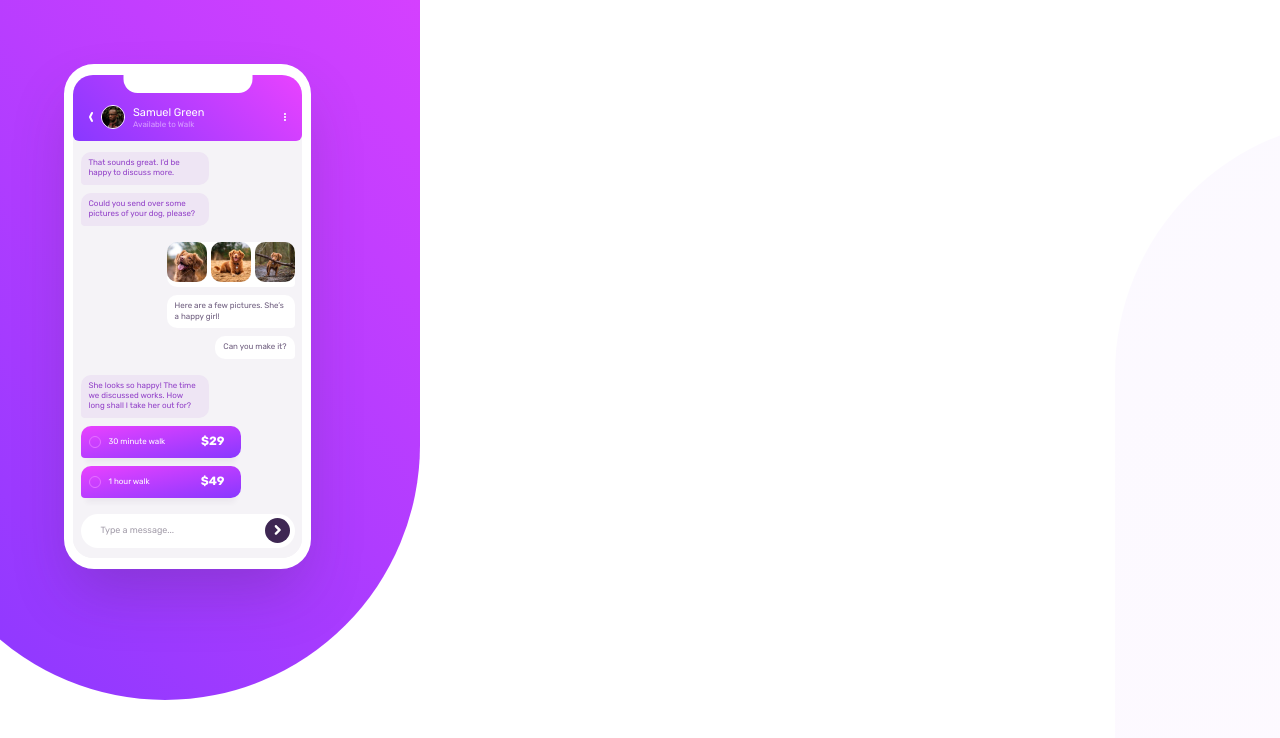
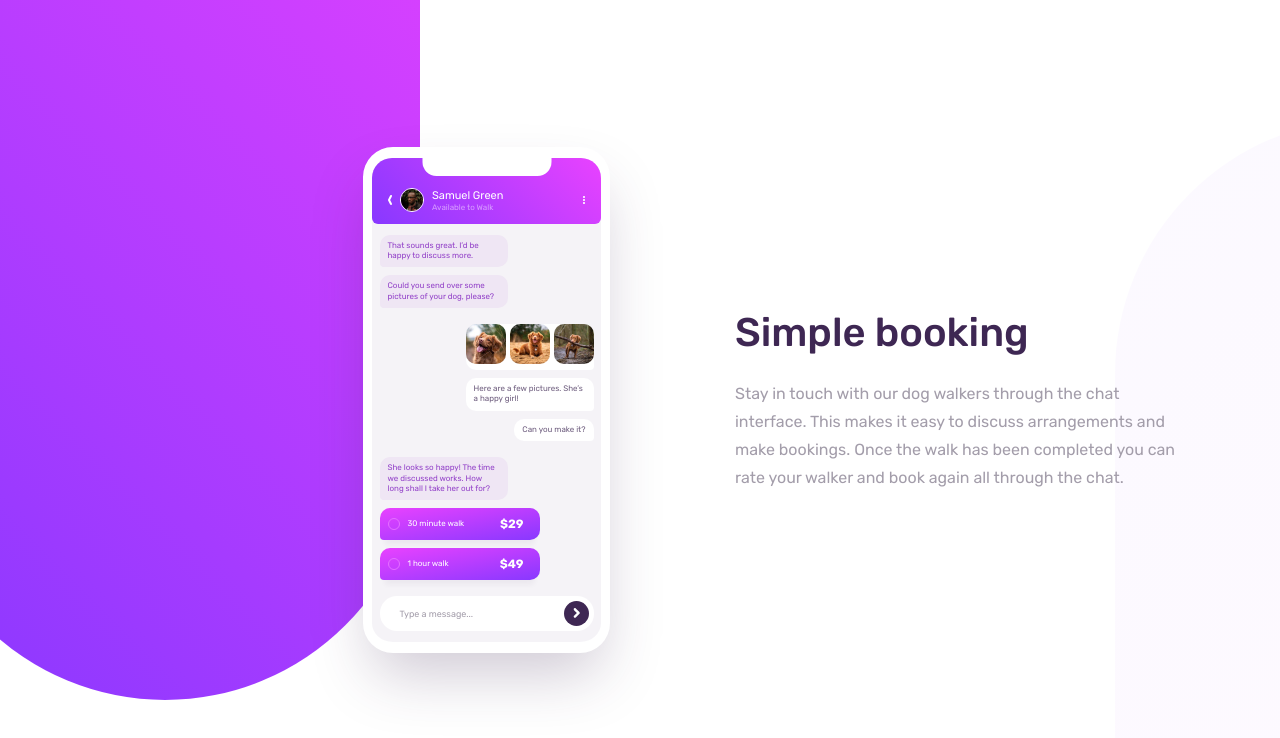
Before and after one commit to uiftikhar/fe-mentor-chat-app, a plain HTML site: page index.html in a window 1280 px wide. Drawn offline with Linux system fonts and the light colour scheme.

Commit message:
responsive design done

```diff
--- a/app/scss/_hero.scss
+++ b/app/scss/_hero.scss
@@ -3,6 +3,10 @@
   height: 100vh;
   width: 100vw;
   overflow: hidden;
+  @include breakpoint-up(large) {
+    display: flex;
+    align-items: center;
+  }
   &::before {
     z-index: -1;
     content: '';
@@ -42,4 +46,27 @@
       top: 7.4375rem;
     }
   }
+
+  &__text {
+    text-align: center;
+    margin: 0rem 2rem 4rem 2rem;
+    @include breakpoint-up(large) {
+      width: 27.8125rem;
+      margin: 0;
+      text-align: left;
+    }
+    > h1 {
+      font-size: 2.5rem;
+      font-weight: 500;
+      line-height: 2.9375rem;
+      color: $veryDarkDesaturatedViolet;
+      margin-bottom: 1.5rem;
+    }
+    > p {
+      font-size: 1rem;
+      font-weight: normal;
+      line-height: 1.75rem;
+      color: $darkGrayishViolet;
+    }
+  }
 }
--- a/app/scss/_mobile-mock.scss
+++ b/app/scss/_mobile-mock.scss
@@ -1,79 +1,78 @@
 .mobile {
-  position: relative;
+  display: inline-block;
+  background-color: $lightGrayishViolet;
   width: 15.4375rem;
-  height: 31.5625rem;
-  background-color: $lightGrayishViolet;
-  border: 11px solid $white;
-  border-right-width: 9.5px;
-  border-left-width: 9.5px;
-  margin-top: 4rem;
-  margin-left: 4rem;
+  border: 0.6875rem solid $white;
+  border-right-width: 0.59375rem;
+  border-left-width: 0.59375rem;
   border-radius: 1.875rem;
+  margin: 4rem;
   box-shadow: 0rem 1.875rem 3.75rem -0.625rem rgba(62, 39, 83, 0.251202);
+  @include breakpoint-up(large) {
+    margin: 9.25rem 7.8125rem 9.25rem 22.6875rem;
+  }
   &__conversation-wrapper {
     position: relative;
     height:calc(100% - 4.125rem);
-    background-color: $lightGrayishViolet;
     border-bottom-left-radius: 1.25rem;
     border-bottom-right-radius: 1.25rem;
-    padding: 11px 7.5px;
+    padding: 0.6875rem 0.46875rem;
 
     &-message {
-      border-radius: 10px 10px 10px 4px;
-      max-width: 128px;
       width: max-content;
+      border-radius: 0.625rem 0.625rem 0.625rem 0.25rem;
       p {
-        font-size: 8px;
-        padding: 6px 8px;
+        font-size: 0.5rem;
+        padding: 0.375rem 0.5rem;
         text-align: left;
       }
       &__to {
-        background: #EEE5F4;
+        max-width: 8rem;
+        background: $chatBackgroundPurple;
         color: $moderateViolet;
       }
       &__from {
+        max-width: 8rem;
         background: $white;
         color: $desaturatedDarkViolet;
-        border-radius: 10px 10px 4px 10px;
+        border-radius: 0.625rem 0.625rem 0.25rem 0.625rem;
         margin-left: auto;
         &__images {
           background: none;
-          width: 40px;
-          height: 40px;
-          border-radius: 10px;
+          width: 2.5rem;
+          height: 2.5rem;
+          border-radius: 0.625rem;
         }
       }
       &__option {
-        max-width: 160px;
-        width: 160px;
-        height: 32px;
-        padding: 10px 16px 10px 8px;
+        width: 10rem;
+        height: 2rem;
+        padding: 0.625rem 1rem 0.625rem 0.5rem;
         background: linear-gradient(to right bottom,$lightMagenta, $lightViolet);
         color: $white;
-        box-shadow: 0px 10px 5px -5px rgba(62, 39, 83, 0.045318);
+        box-shadow: 0rem 0.625rem 0.3125rem -0.3125rem rgba(62, 39, 83, 0.045318);
         span {
-          font-size: 12px;
+          font-size: 0.75rem;
           font-weight: 700;
           margin-left: auto;
         }
         &::before {
-          width: 12px;
-          height: 12px;
-          border: 1px solid $veryLightMagenta;
+          width: 0.75rem;
+          height: 0.75rem;
+          border: 0.0625rem solid $veryLightMagenta;
           border-radius: 50%;
           content: '';
         }
       }
       &__type-message {
         display: flex;
+        border-radius: 1.0625rem;
+        padding: 0.3125rem;
+        background-color: $white;
         align-items: center;
-        background-color: $white;
-        height: 34px;
-        border-radius: 17px;
-        padding: 5px;
         p {
-          font-size: 9px;
-          padding: 5px 0px 4px 15px;
+          font-size: 0.5625rem;
+          padding: 0.3125rem 0rem 0.25rem 0.9375rem;
           color: $darkGrayishViolet;
         }
         &::after {
@@ -81,8 +80,8 @@
           display: flex;
           align-items: center;
           justify-content: center;
-          height: 25px;
-          width: 25px;
+          height: 1.5625rem;
+          width: 1.5625rem;
           border-radius: 50%;
           background-color: $veryDarkDesaturatedViolet;
           margin-left: auto;
@@ -93,7 +92,7 @@
 
   &__header {
     position: relative;
-    padding: 30px 16px 12px 16px;
+    padding: 1.875rem 1rem 0.75rem 1rem;
     > * {
       z-index: 1;
     }
@@ -105,39 +104,39 @@
       width: 100%;
       background-color: $white;
       background: $gradient;
-      left: 0px;
-      top: 0px;
+      left: 0rem;
+      top: 0rem;
     }
     &::after {
       content: '';
       border-bottom-left-radius: 0.875rem;
       border-bottom-right-radius: 0.875rem;
       position: absolute;
-      height: 18px;
+      height: 1.125rem;
       width: 8.0625rem;
       background-color: $white;
       left: 50%;
-      top: 0px;
+      top: 0rem;
       transform: translateX(-50%);
     }
     &-user {
-      width: 24px;
-      height: 24px;
+      width: 1.5rem;
+      height: 1.5rem;
       border-radius: 50%;
-      border: 1px solid white;
-      margin: 0px 8px;
+      border: 0.0625rem solid white;
+      margin: 0rem 0.5rem;
     }
 
     h1 {
-      font-size: 11px;
+      font-size: 0.6875rem;
       font-weight: 100;
-      line-height: 15px;
+      line-height: 0.9375rem;
       color: white;
     }
     h2 {
-      font-size: 8px;
+      font-size: 0.5rem;
       font-weight: 400;
-      line-height: 9px;
+      line-height: 0.5625rem;
       color: $paleViolet;
       margin-right: auto;
     }
--- a/app/scss/_variables.scss
+++ b/app/scss/_variables.scss
@@ -4,7 +4,7 @@ $desaturatedDarkViolet:  hsl(271, 15%, 43%);
 $grayishBlue: hsl(206, 6%, 79%);
 $veryDarkDesaturatedViolet: hsl(271, 36%, 24%);
 $darkGrayishViolet: hsl(270, 7%, 64%);
-
+$chatBackgroundPurple: hsl(276, 41%, 93%);
 $lightMagenta: hsl(293, 100%, 63%);
 $lightViolet: hsl(264, 100%, 61%);
 $white: hsl(0, 0%, 100%);
--- a/index.html
+++ b/index.html
@@ -61,29 +61,13 @@
           <p>Type a message...</p>
         </section>
       </section>
-      <!--
        <section class="mobile__wrapper">
-      </section> -->
+      </section>
     </article>
-    <div class="hero__text"></div>
+    <article class="hero__text">
+      <h1>Simple booking</h1>
+      <p>Stay in touch with our dog walkers through the chat interface. This makes it easy to discuss arrangements and make bookings. Once the walk has been completed you can rate your walker and book again all through the chat.</p>
+    </article>
   </main>
-
 </body>
 </html>
-
-  <!--
-
-
-
-
-  Type a message…
-
-  Simple booking
-
-
-
-  <div class="attribution">
-    Challenge by <a href="https://www.frontendmentor.io?ref=challenge" target="_blank">Frontend Mentor</a>.
-    Coded by <a href="#">Your Name Here</a>.
-  </div> -->
-  <!-- <script src="/app/js/script.js"></script> -->
```
Also changed, not shown: dist/style.css.
